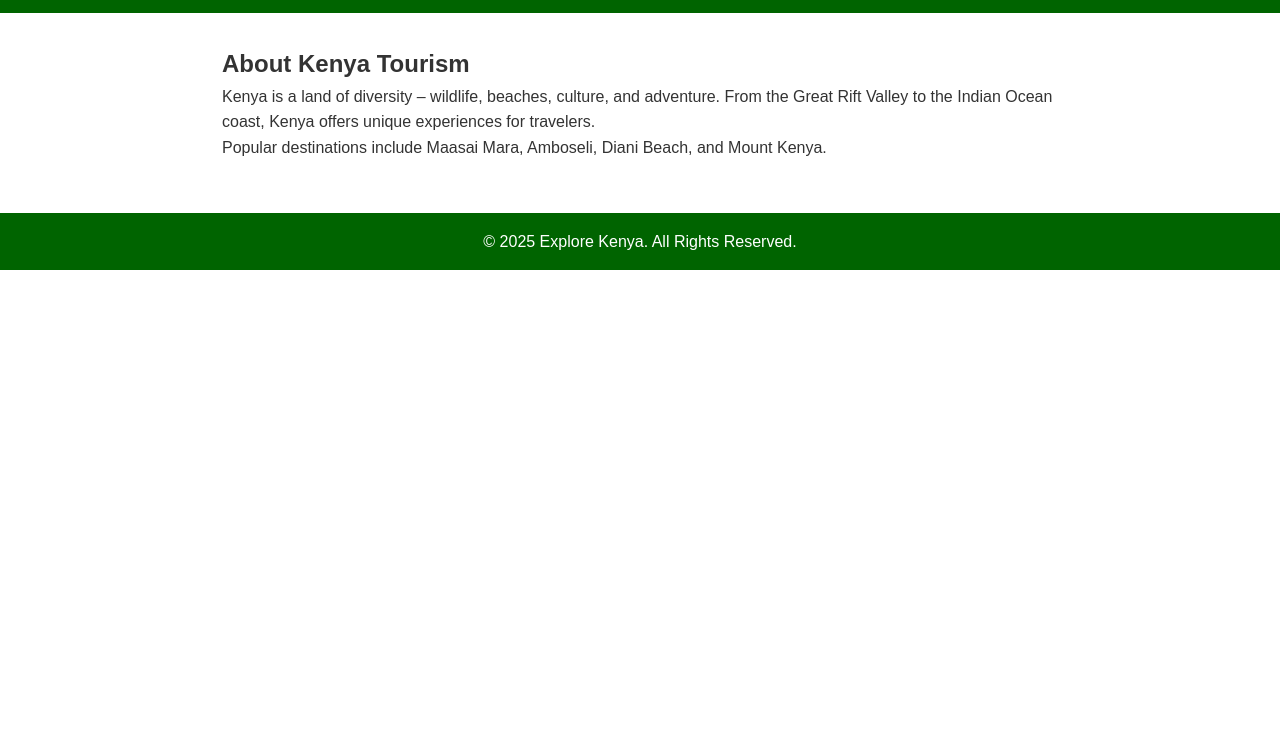
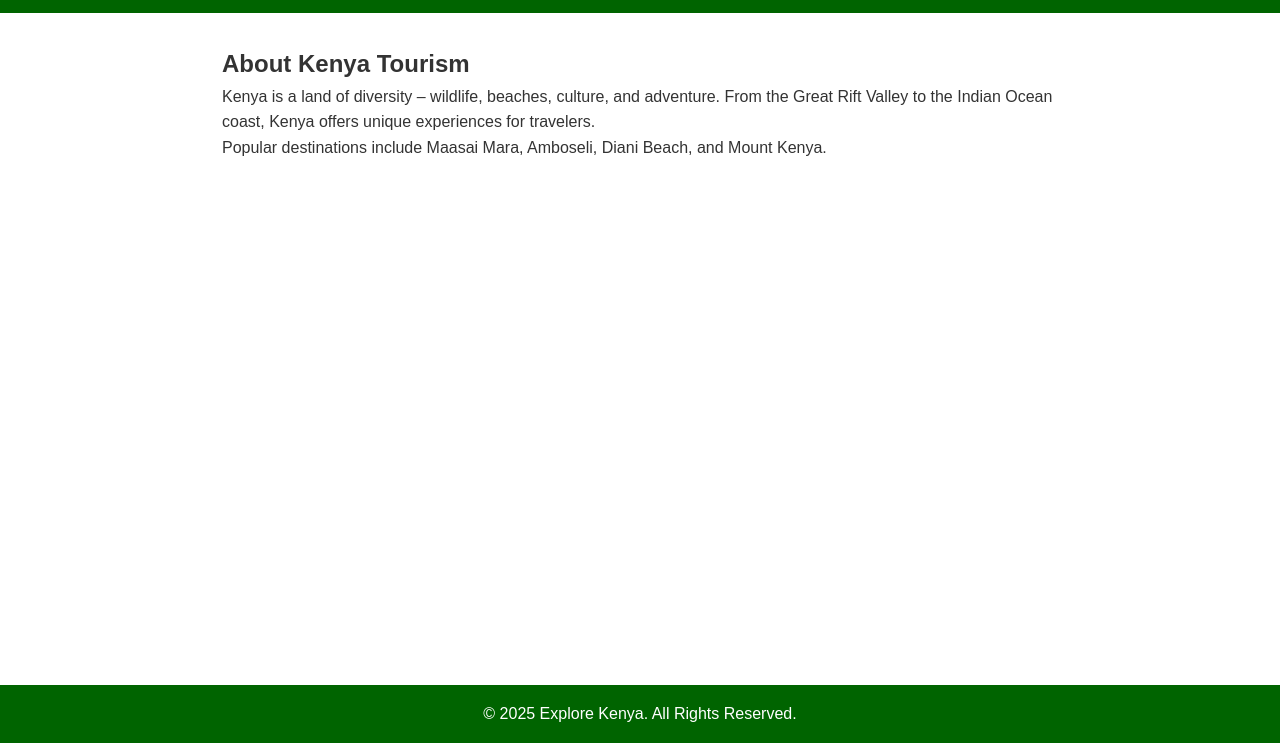
Before and after one commit to Melkzedk/Week8-web-assigment, a plain HTML site: page about.html in a window 1280 px wide. Shown: the part 57-800 px from the top of the page. Drawn offline with Linux system fonts and the light colour scheme.

Commit message:
more changes

```diff
--- a/style.css
+++ b/style.css
@@ -6,9 +6,21 @@
   font-family: Arial, sans-serif;
 }
 
+/* Full-height flex layout for sticky footer */
+html, body {
+  height: 100%;
+  display: flex;
+  flex-direction: column;
+}
+
 body {
   line-height: 1.6;
   color: #333;
+}
+
+/* Ensure main grows to fill available space */
+main {
+  flex: 1;
 }
 
 /* Navbar */
@@ -98,6 +110,7 @@ body {
   padding: 2rem;
   max-width: 900px;
   margin: auto;
+  flex: 1; /* ensures content takes up space so footer stays at bottom */
 }
 
 /* Form */
@@ -131,7 +144,6 @@ footer {
   padding: 1rem;
   background: #006400;
   color: #fff;
-  margin-top: 20px;
 }
 
 /* Responsive */
```
